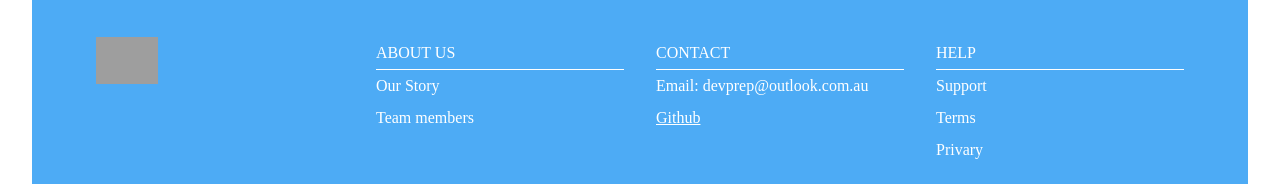
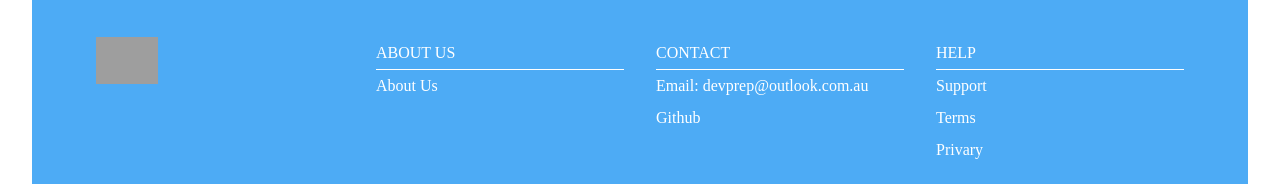
Before and after one commit to DevPreps/frontend, a React (Vite) app: page / in a window 1280 px wide. Shown: the part 1113-1297 px from the top of the page. Built offline with nearby package versions, Linux system fonts and the light colour scheme; grey boxes are pictures that could not be loaded.

Commit message:
fix: Update Footer component with route Link

```diff
--- a/src/components/Footer.tsx
+++ b/src/components/Footer.tsx
@@ -1,4 +1,5 @@
 import React from "react";
+import { Link as RouteLink } from "react-router-dom";
 
 // MUI UI/UX styles
 import Box from "@mui/material/Box";
@@ -24,9 +25,18 @@ const Footer = () => {
                         <Grid item xs={12} sm={3} lineHeight={2}>
                             <Box sx={styles.bottomLine}>ABOUT US</Box>
                             <Box>
-                                <Box>Our Story</Box>
+                                <RouteLink
+                                    style={styles.routeLink}
+                                    to="/about-us"
+                                >
+                                    About Us
+                                </RouteLink>
                             </Box>
-                            <Box>Team members</Box>
+                            {/* <Box>
+                                <RouteLink to="/about-us">
+                                    Team members
+                                </RouteLink>
+                            </Box> */}
                         </Grid>
                         <Grid item xs={12} sm={3} lineHeight={2}>
                             <Box sx={styles.bottomLine}>CONTACT</Box>
@@ -34,7 +44,10 @@ const Footer = () => {
                             <Box>
                                 <Link
                                     href="https://github.com/DevPreps"
-                                    color="inherit"
+                                    target="_blank"
+                                    rel="noreferrer"
+                                    underline="none"
+                                    sx={styles.muiLink}
                                 >
                                     Github
                                 </Link>
@@ -42,9 +55,24 @@ const Footer = () => {
                         </Grid>
                         <Grid item xs={12} sm={3} lineHeight={2}>
                             <Box sx={styles.bottomLine}>HELP</Box>
-                            <Box>Support</Box>
-                            <Box>Terms</Box>
-                            <Box>Privary</Box>
+                            <Box>
+                                {/* // TODO - the url will be update later. */}
+                                <RouteLink style={styles.routeLink} to="/">
+                                    Support
+                                </RouteLink>
+                            </Box>
+                            <Box>
+                                {/* // TODO - the url will be update later. */}
+                                <RouteLink style={styles.routeLink} to="/">
+                                    Terms
+                                </RouteLink>
+                            </Box>
+                            <Box>
+                                {/* // TODO - the url will be update later. */}
+                                <RouteLink style={styles.routeLink} to="/">
+                                    Privary
+                                </RouteLink>
+                            </Box>
                         </Grid>
                     </Grid>
                     <Box sx={styles.cp_box}>
@@ -93,4 +121,11 @@ const styles = {
         },
         color: "black",
     },
+    muiLink: {
+        color: "white",
+    },
+    routeLink: {
+        color: "white",
+        textDecoration: "none",
+    },
 };
```
